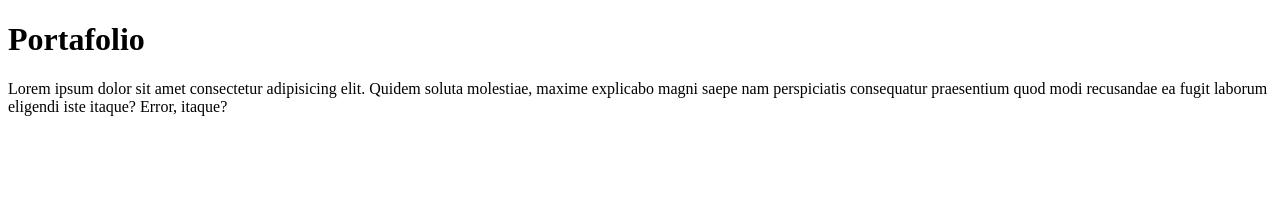
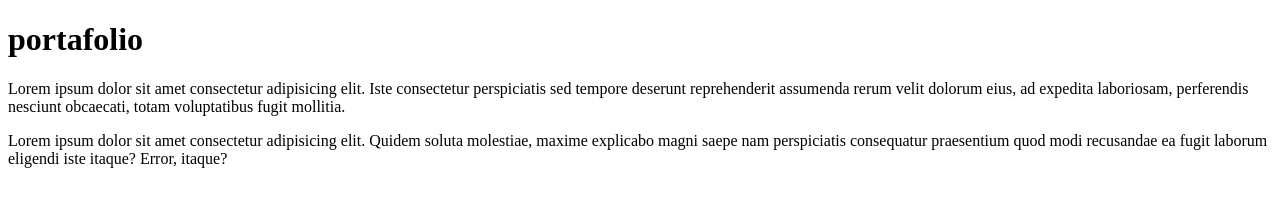
Before and after one commit to Xzer099/prueba-de-consolidaci-n, a plain HTML site: page index.html in a window 1280 px wide. Drawn offline with Linux system fonts and the light colour scheme.

Commit message:
mi tercer commit

```diff
--- a/index.html
+++ b/index.html
@@ -7,7 +7,9 @@
     <title>Mi portafolio</title>
 </head>
 <body>
-    <h1>Portafolio</h1>
+    <h1>portafolio</h1>
+
+    <p>Lorem ipsum dolor sit amet consectetur adipisicing elit. Iste consectetur perspiciatis sed tempore deserunt reprehenderit assumenda rerum velit dolorum eius, ad expedita laboriosam, perferendis nesciunt obcaecati, totam voluptatibus fugit mollitia.</p>
 
     <p>Lorem ipsum dolor sit amet consectetur adipisicing elit. Quidem soluta molestiae, maxime explicabo magni saepe nam perspiciatis consequatur praesentium quod modi recusandae ea fugit laborum eligendi iste itaque? Error, itaque?
     </p>
```
